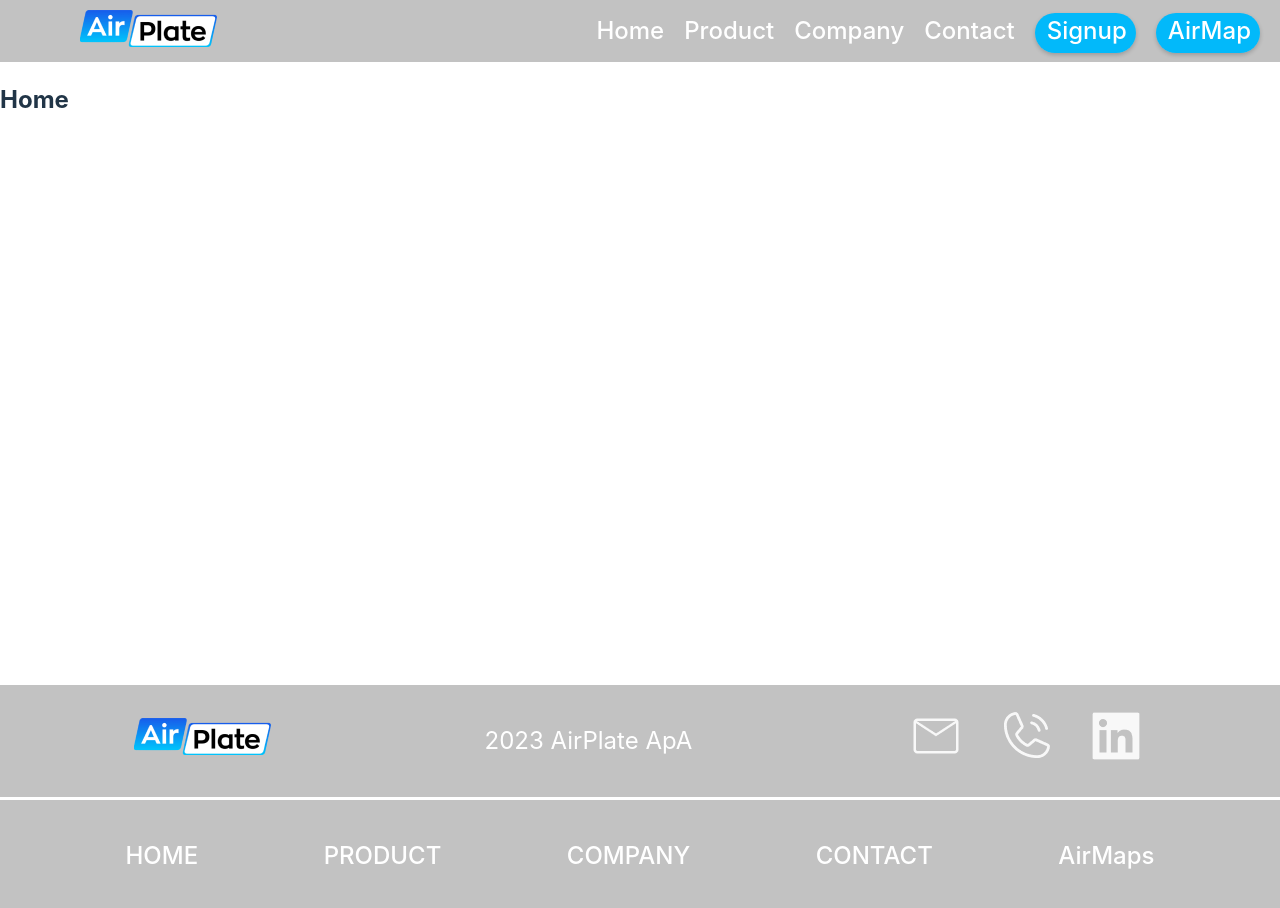
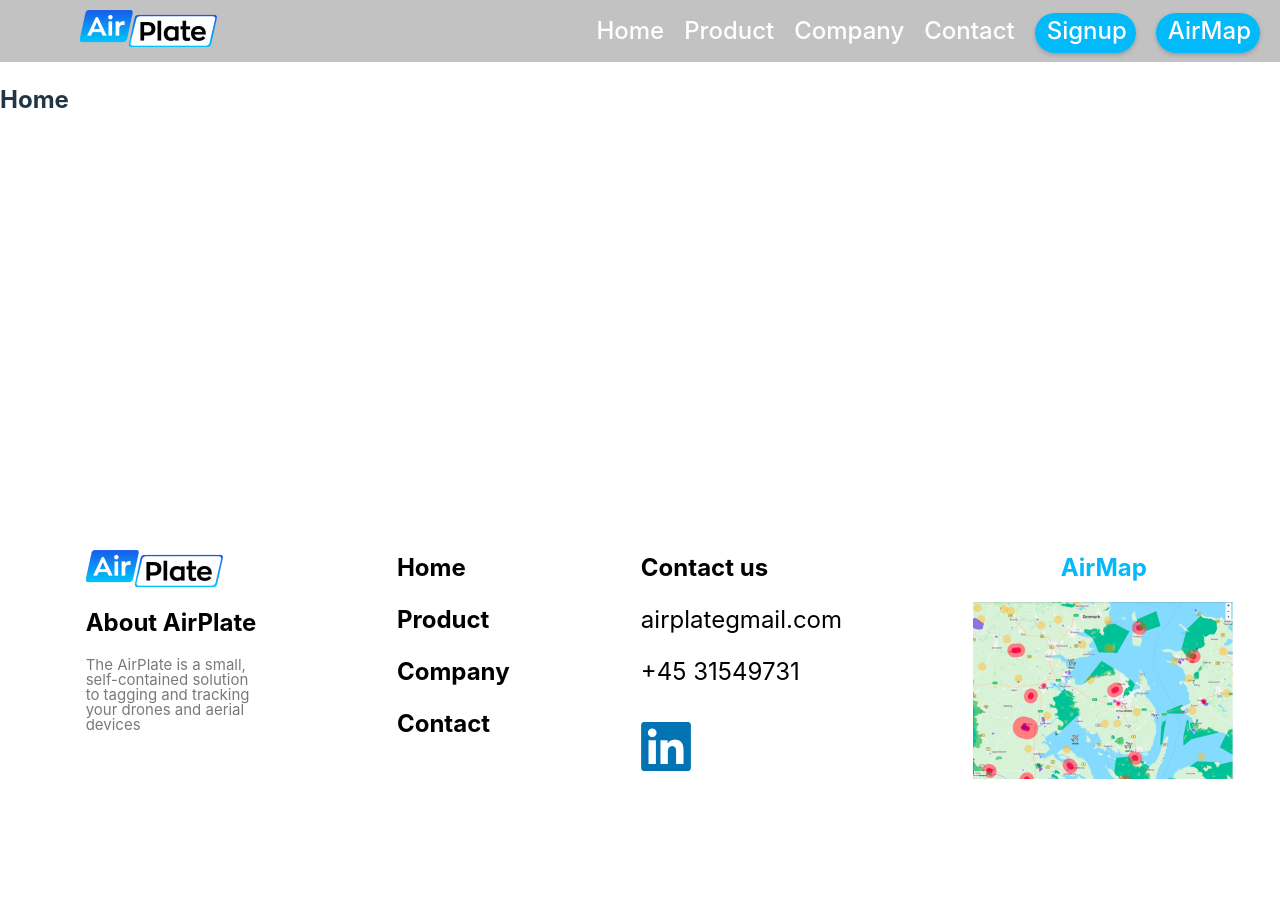
Before and after one commit to ThomasDallHenriksen/PBA-webudvikling, a React (Vite) app in the folder PBA-project/: page / in a window 1280 px wide. Shown: the top 908 px of the page. After the commit the page ends 800 px from the top, so only its background shows below. Built offline with nearby package versions, Linux system fonts and the light colour scheme.

Commit message:
Dont og klar til merge

```diff
--- a/PBA-project/src/assets/main/colors.scss
+++ b/PBA-project/src/assets/main/colors.scss
@@ -14,4 +14,5 @@
 
     //fontcolors
     --color-fontcolor: #0f1e42;
+    --color-footerfont: #7A7A7A;
   }
--- a/PBA-project/src/assets/styles/footer.scss
+++ b/PBA-project/src/assets/styles/footer.scss
@@ -1,48 +1,79 @@
 @import '../main/colors.scss';
 @import '../global/breakpoints.scss';
 
-.block {
-    color: var(--color-white);
-    position: absolute;
+.footer {
+    display: flex;
+    background-color: var(--color-white);
+    padding: 1.25rem;
+    color: var(--color-black);
+    font-size: 1.5rem;
+    position: fixed;
+    width: 100%;
     bottom: 0;
-    left: 0;
-    width: 100%;
-    font-family: var(--font-family-primary);
-    font-size: 1.5rem;
+    height: 14.375rem;
 
-    // Øvre sektion styling
-    .upper-section {
-        display: flex;
-        justify-content: space-evenly;
-        align-items: center;
-        width: 100%;
-        background-color: var(--color-grey);
-        margin-bottom: .1875rem;
-        height: 7rem;
-        gap: 5rem;
-        @include media("xs") {
-            background-color: blue;
+    @include media("sm") {
+        flex-direction: column;
+        height: auto;
+    }
+
+
+    .airplate-logo {
+        padding-bottom: 0.5rem;
+    }
+
+    .about-heading {
+        padding-bottom: 1rem;
+        font-size: 1.5rem;
+        font-weight: bold;
+    }
+
+    .about-text {
+        color: var(--color-footerfont);
+        max-width: 11.25rem;
+        line-height: 1;
+        font-size: .9375rem;
+    }
+
+    &__column {
+        padding-bottom: 1rem;
+        max-width: 18.75rem;
+        margin: 0 auto;
+
+        a {
+            margin-bottom: 1rem;
+            color: var(--color-black);
+            display: block;
+            font-weight: bold;
+
+            @include media("sm") {
+                margin-right: 4.8rem;
+            }
         }
     }
 
-    .contact-container {
-        display: block;
-        display: flex;
-        gap: 1.875rem;
+    .contact {
+        margin-bottom: 1rem;
+        font-weight: bold;
+
+        @include media("sm") {
+            display: none;
+        }
     }
 
-    // Nedre sektion styling
-    .lower-section {
-        display: flex;
-        justify-content: space-evenly;
-        align-items: center;
-        background-color: var(--color-grey);
-        position: absolute;
-        width: 100%;
-        height: 7rem;
-        color: red;
-        @include media("xs") {
-            background-color: blue;
-        }
+    .mail {
+        margin-bottom: 1rem;
+    }
+
+    .phone {
+        margin-bottom: 2rem;
+    }
+
+    .airmap {
+        text-align: center;
+        margin-bottom: 1rem;
+        font-weight: bold;
+        font-size: 1.5rem;
+        color: var(--color-skyblue);
     }
 }
--- a/PBA-project/src/components/Footer.jsx
+++ b/PBA-project/src/components/Footer.jsx
@@ -2,33 +2,33 @@ import '../assets/styles/footer.scss';
 
 const Footer = () => {
     return (
-        <footer className="block">
-            {/* Øvre sektion */}
-            <div className="upper-section">
-                <div className="logo">
-                    <img src="images/logo.png" alt="Logo" />
-                </div>
-                <div className="text">2023 AirPlate ApA</div>
-                <div className="contact-container">
-                    <div className="mail">
-                        <img src="images/mail.png" alt="Mail" />
-                    </div>
-                    <div className="phone">
-                        <img src="images/phone.png" alt="Phone" />
-                    </div>
-                    <div className="linkedin">
-                        <img src="images/linkedin.png" alt="LinkedIn" />
-                    </div>
+        <footer className="footer">
+            <div className="footer__column">
+                <img src="images/logo.png" className="airplate-logo" />
+                <div className="about-heading">About AirPlate</div>
+                <div className="about-text">The AirPlate is a small, self-contained solution to tagging and tracking your drones and aerial devices</div>
+            </div>
+            <div className="footer__column">
+                <div className="links">
+                    <a href='/'>Home</a>
+                    <a href='/Product'>Product</a>
+                    <a href='/Company'>Company</a>
+                    <a href='/Contact'>Contact</a>
                 </div>
             </div>
-
-            {/* Nedre sektion */}
-            <div className="lower-section">
-                <a href='/'>HOME</a>
-                <a href='/Product'>PRODUCT</a>
-                <a href='/Company'>COMPANY</a>
-                <a href='/Contact'>CONTACT</a>
-                <a href='/Contact'>AirMaps</a>
+            <div className="footer__column">
+                <div className="contact-list">
+                    <div className="contact">Contact us</div>
+                    <div className="mail">airplategmail.com</div>
+                    <div className="phone">+45 31549731</div>
+                    <a href="https://www.linkedin.com/company/airplate-aero/" className="linkedin-link">
+                        <img src="images/blue-linkedin.png" className="linkedin-logo" alt="LinkedIn Logo" />
+                    </a>
+                </div>
+            </div>
+            <div className="footer__column">
+                <div className="airmap">AirMap</div>
+                <img src="images/map.png" />
             </div>
         </footer>
     );
```
Also changed, not shown: PBA-project/public/images/blue-linkedin.png (added), PBA-project/public/images/map.png (added).
